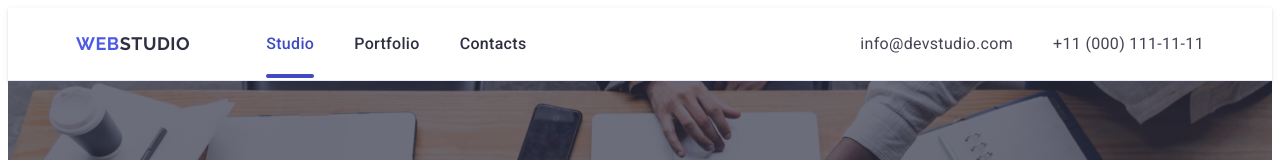
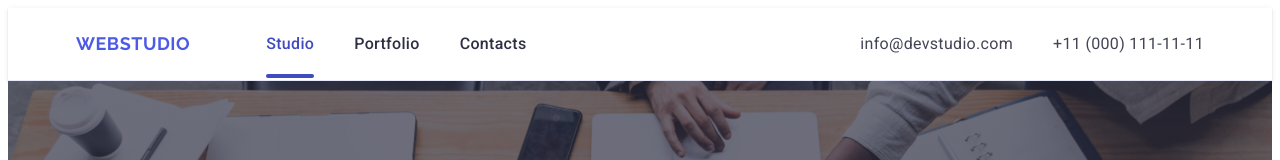
Before and after one commit to Serezha-Derevianko/goit-markup-hw-05, a plain HTML site: page index.html in a window 1280 px wide. Shown: the top 160 px of the page. Drawn offline with Linux system fonts and the light colour scheme.

Commit message:
Update styles.css

```diff
--- a/css/styles.css
+++ b/css/styles.css
@@ -63,7 +63,7 @@ margin-right: 76px;
 }
 
 .main-logo-color {
-color: #2e2f42;
+color: #2e2f  42;
 }
 
 .page-nav {
```
